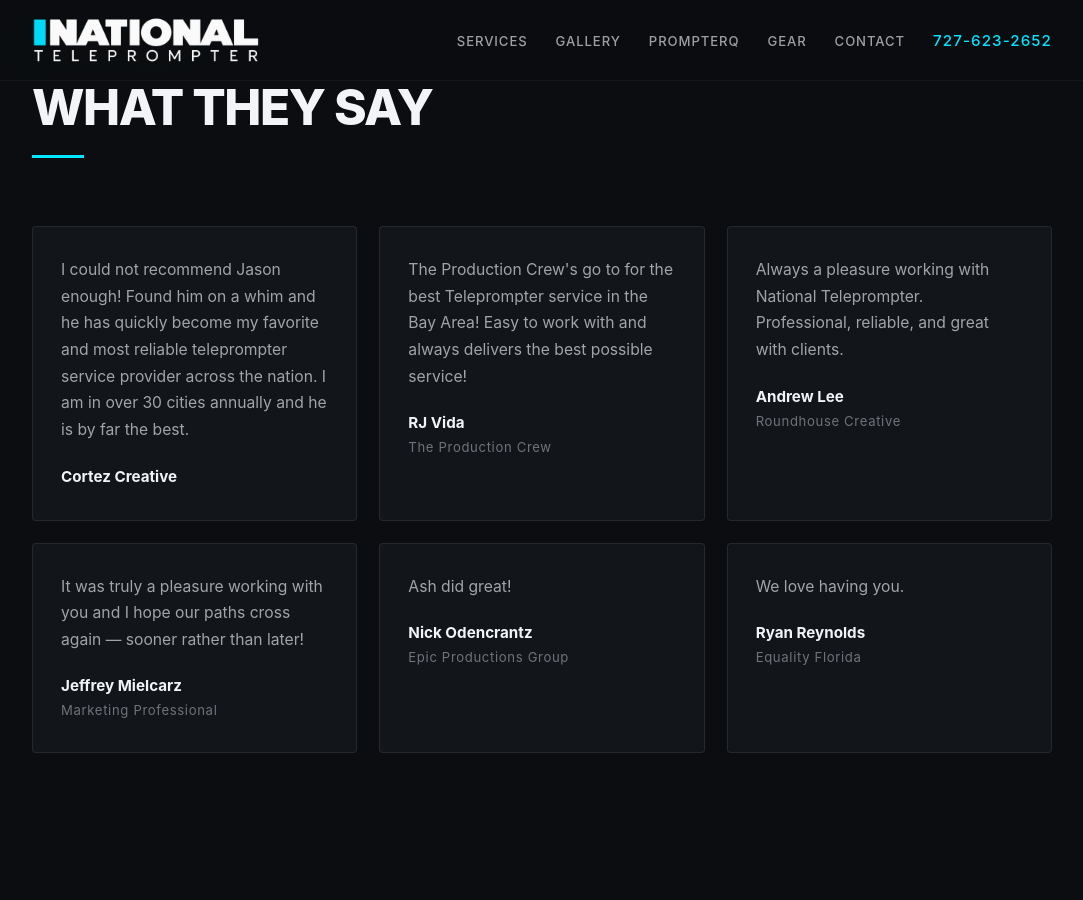
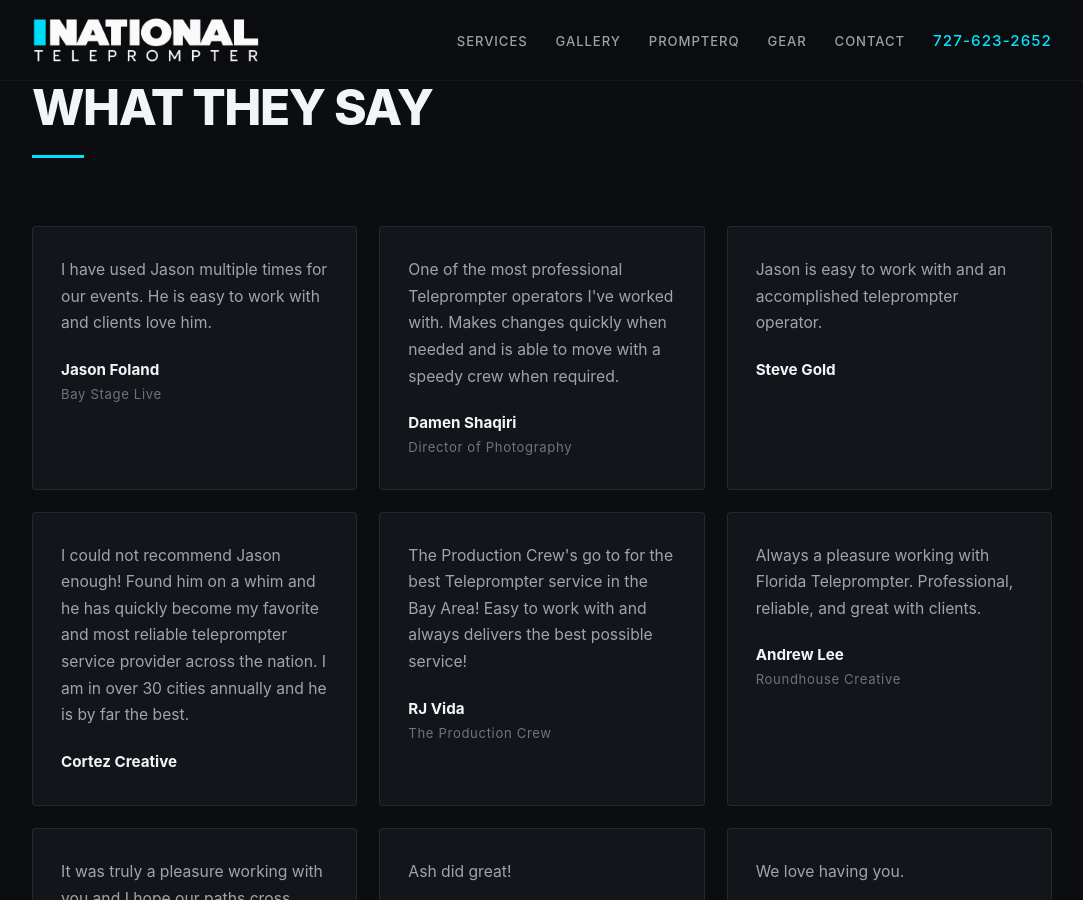
Before and after one commit to jasproj/nationalteleprompter, a Jekyll site: the page index.html, which Jekyll copies as it is, in a window 1280 px wide and 900 px high, scrolled down 4770 px. Shown: the whole window, without its empty margins (98-1181 px from the left). Built offline with Jekyll 4.4.1, drawn with Linux system fonts in a browser that asks for light colours.

Commit message:
Testimonials: add 3 new Google reviews (Foland, Shaqiri, Gold); restore Andrew Lee's original wording (#33)
Claude-Session: https://claude.ai/code/session_019iu6BAxMNfNvFuXgunEmXm

Co-authored-by: Claude <noreply@anthropic.com>

```diff
--- a/index.html
+++ b/index.html
@@ -613,6 +613,20 @@
             </div>
             <div class="quote-grid">
                 <blockquote class="quote">
+                    <p>I have used Jason multiple times for our events. He is easy to work with and clients love him.</p>
+                    <div class="quote-by">Jason Foland</div>
+                    <div class="quote-co">Bay Stage Live</div>
+                </blockquote>
+                <blockquote class="quote">
+                    <p>One of the most professional Teleprompter operators I've worked with. Makes changes quickly when needed and is able to move with a speedy crew when required.</p>
+                    <div class="quote-by">Damen Shaqiri</div>
+                    <div class="quote-co">Director of Photography</div>
+                </blockquote>
+                <blockquote class="quote">
+                    <p>Jason is easy to work with and an accomplished teleprompter operator.</p>
+                    <div class="quote-by">Steve Gold</div>
+                </blockquote>
+                <blockquote class="quote">
                     <p>I could not recommend Jason enough! Found him on a whim and he has quickly become my favorite and most reliable teleprompter service provider across the nation. I am in over 30 cities annually and he is by far the best.</p>
                     <div class="quote-by">Cortez Creative</div>
                 </blockquote>
@@ -622,7 +636,7 @@
                     <div class="quote-co">The Production Crew</div>
                 </blockquote>
                 <blockquote class="quote">
-                    <p>Always a pleasure working with National Teleprompter. Professional, reliable, and great with clients.</p>
+                    <p>Always a pleasure working with Florida Teleprompter. Professional, reliable, and great with clients.</p>
                     <div class="quote-by">Andrew Lee</div>
                     <div class="quote-co">Roundhouse Creative</div>
                 </blockquote>
```
